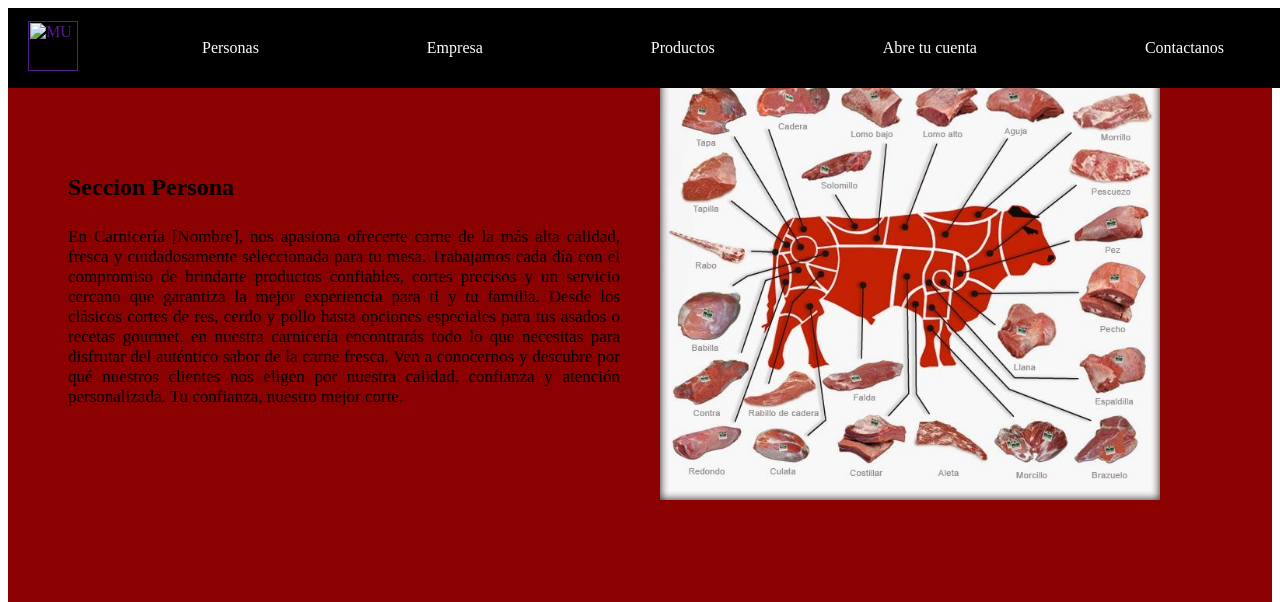
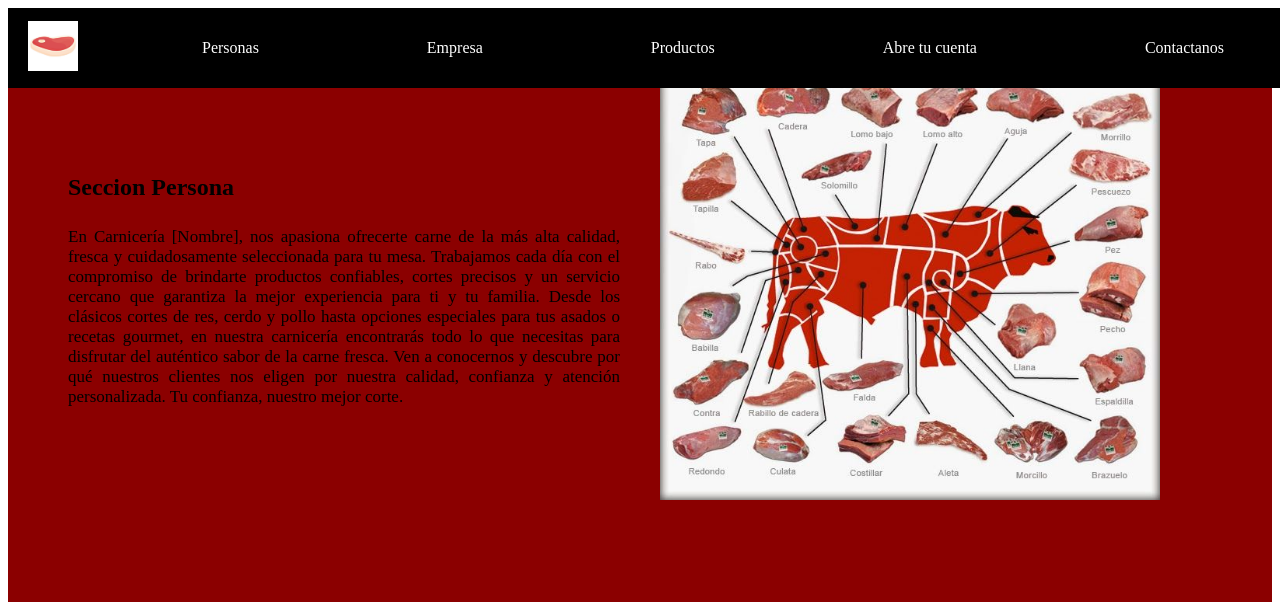
Before and after one commit to zDoki/Web, a website: page index.html in a window 1280 px wide. Shown: the top 602 px of the page. Drawn offline with Linux system fonts and the light colour scheme.

Commit message:
Update image source path in index.html

```diff
--- a/index.html
+++ b/index.html
@@ -12,7 +12,7 @@
     <!--Logo y menus-->
     <nav class="topheader">
       <a href="" class="">
-        <img height="50px" width="50px" src="img/beef.jpg" title="MU" />
+        <img height="50px" width="50px" src="/beef.jpg" title="MU" />
       </a>
 
       <ul class="Menu-Horizontal">
```
